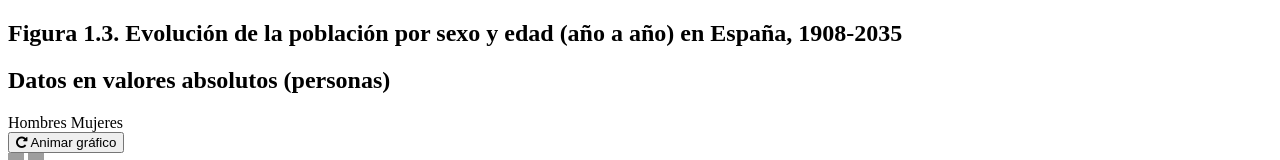
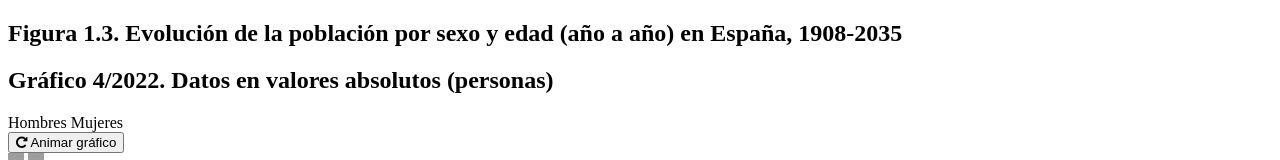
Before and after one commit to EnvejecimientoEnRed/informe_perfil_mayores_2022_demografia_1_3, a website: page pre/template.html in a window 1280 px wide. Shown: the top 160 px of the page. Drawn offline with Linux system fonts and the light colour scheme; grey boxes are pictures that could not be loaded; a script that the page names is missing.

Commit message:
Cambio numeración

```diff
--- a/pre/template.html
+++ b/pre/template.html
@@ -18,7 +18,7 @@
             <section class="content b-chart active" id="chartBlock">
                 <div class="b-title">
                     <h1 class="title">Figura 1.3. Evolución de la población por sexo y edad (año a año) en España, 1908-2035</h1>
-                    <h2 class="subtitle">Datos en valores absolutos (personas)</h2>
+                    <h2 class="subtitle">Gráfico 4/2022. Datos en valores absolutos (personas)</h2>
                 </div>
                 <div class="chart__logics">
                     <div class="chart__legend">
```
Also changed, not shown: docs/index.html (+1 -1 lines).
